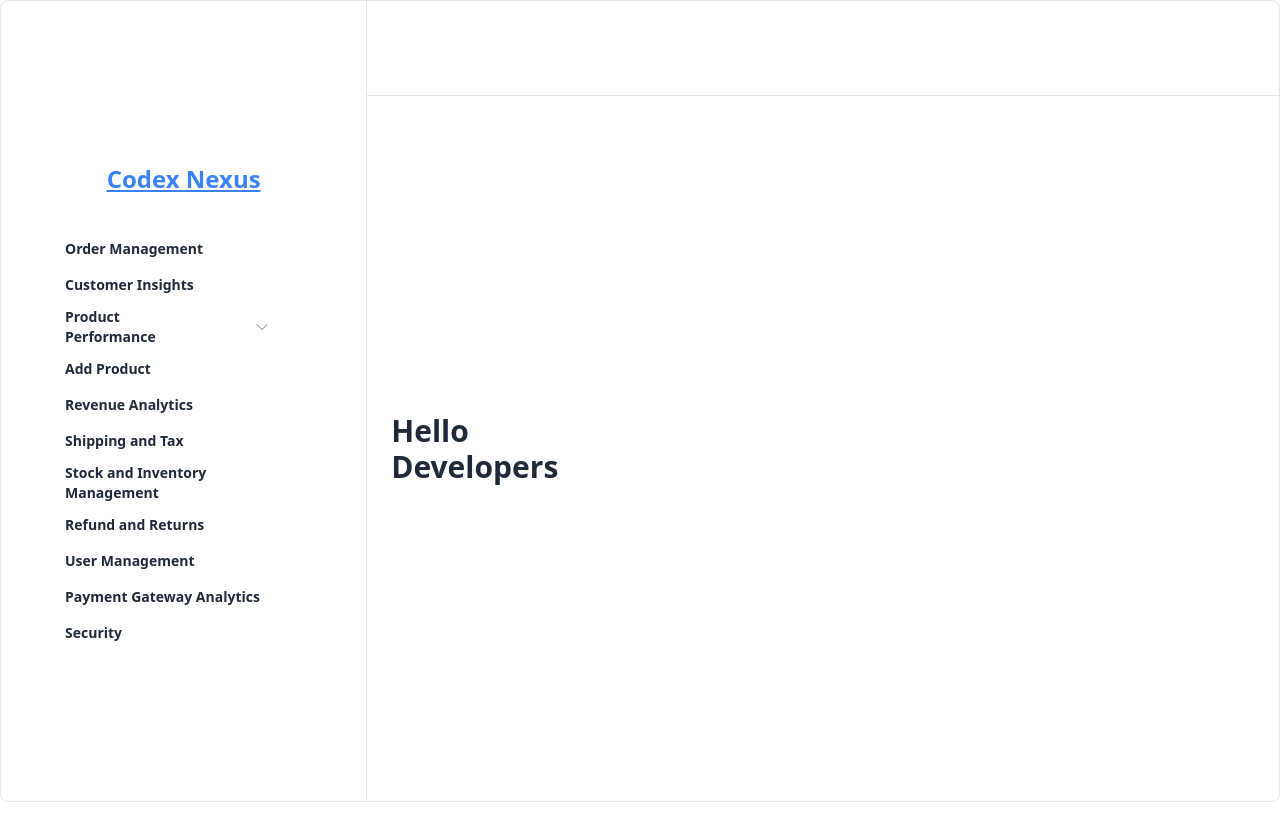
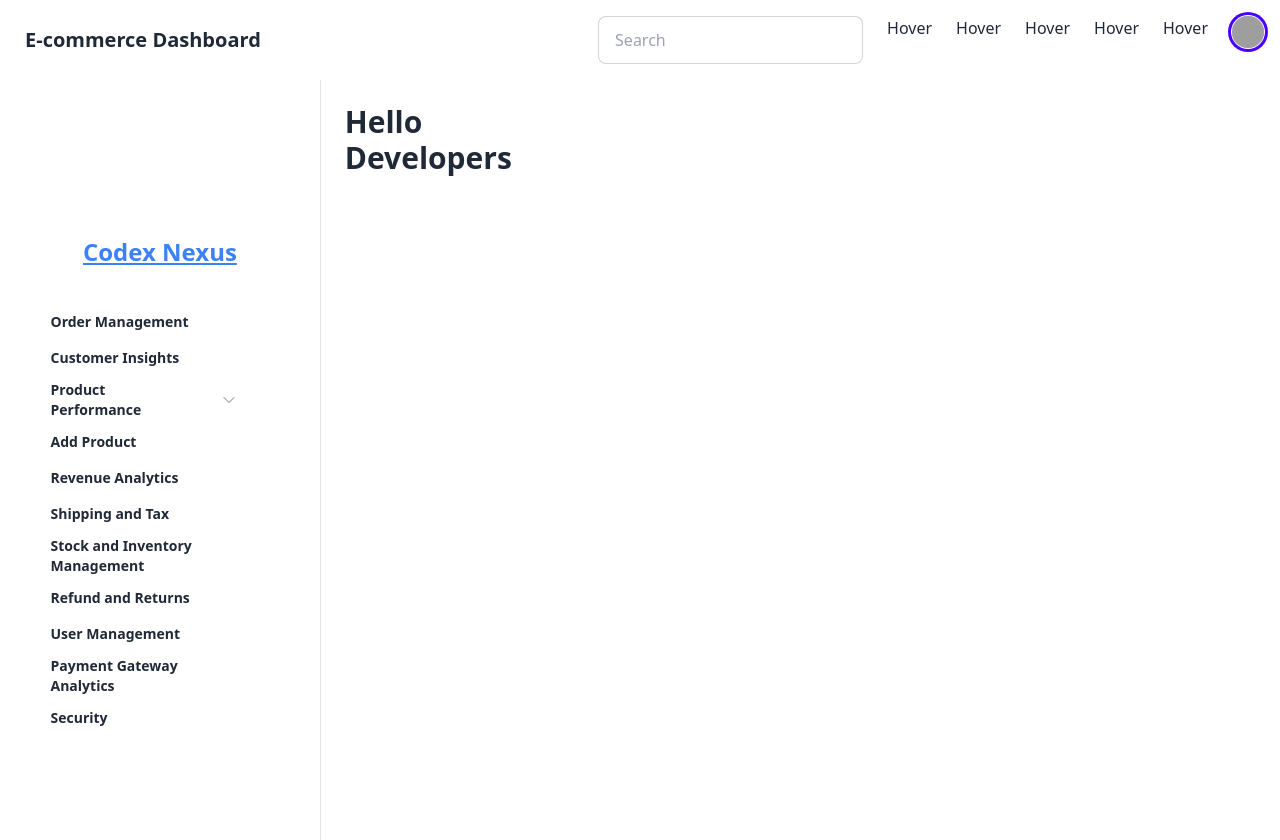
Before and after one commit to codex-devware/Codex-Nexus, a React (Vite) app in the folder client/: page / in a window 1280 px wide. Shown: the top 840 px of the page. Before the commit the page ends 802 px from the top, so only its background shows below. Built offline with nearby package versions, Linux system fonts and the light colour scheme; grey boxes are pictures that could not be loaded.

Commit message:
fixed navbar

```diff
--- a/client/src/components/Topbar/Topbar.jsx
+++ b/client/src/components/Topbar/Topbar.jsx
@@ -1,5 +1,174 @@
 const Topbar = () => {
-  return <div></div>;
+  return (
+    <>
+      <div className="navbar flex justify-between bg-base-100 align-middle">
+        <div className="flex">
+          <a className="btn btn-ghost text-xl">E-commerce Dashboard</a>
+        </div>
+
+        <div className="flex justify-end">
+          <div className="">
+            <ul className="hidden lg:flex m-2 gap-6">
+              <li>
+                <input
+                  type="text"
+                  placeholder="Search"
+                  className="input input-bordered w-24 md:w-auto"
+                />
+              </li>
+              <li>
+                <div className="dropdown dropdown-hover">
+                  <div tabIndex={0} role="button">
+                    Hover
+                  </div>
+                  <ul
+                    tabIndex={0}
+                    className="dropdown-content z-[1] menu p-2 shadow bg-base-100 rounded-box w-52 mt-4 -ml-4"
+                  >
+                    <li>
+                      <a>Item 1</a>
+                    </li>
+                    <li>
+                      <a>Item 2</a>
+                    </li>
+                  </ul>
+                </div>
+              </li>
+              <li>
+                <div className="dropdown dropdown-hover">
+                  <div tabIndex={0} role="button">
+                    Hover
+                  </div>
+                  <ul
+                    tabIndex={0}
+                    className="dropdown-content z-[1] menu p-2 shadow bg-base-100 rounded-box w-52 mt-4 -ml-10"
+                  >
+                    <li>
+                      <a>Item 1</a>
+                    </li>
+                    <li>
+                      <a>Item 2</a>
+                    </li>
+                  </ul>
+                </div>
+              </li>
+              <li>
+                <div className="dropdown dropdown-hover">
+                  <div tabIndex={0} role="button">
+                    Hover
+                  </div>
+                  <ul
+                    tabIndex={0}
+                    className="dropdown-content z-[1] menu p-2 shadow bg-base-100 rounded-box w-52 -ml-10 mt-4"
+                  >
+                    <li>
+                      <a>Item 1</a>
+                    </li>
+                    <li>
+                      <a>Item 2</a>
+                    </li>
+                  </ul>
+                </div>
+              </li>
+              <li>
+                <div className="dropdown dropdown-hover">
+                  <div tabIndex={0} role="button">
+                    Hover
+                  </div>
+                  <ul
+                    tabIndex={0}
+                    className="dropdown-content z-[1] menu p-2 shadow bg-base-100 rounded-box w-52 mt-4 -ml-20"
+                  >
+                    <li>
+                      <a>Item 1</a>
+                    </li>
+                    <li>
+                      <a>Item 2</a>
+                    </li>
+                  </ul>
+                </div>
+              </li>
+              <li>
+                <div className="dropdown dropdown-hover">
+                  <div tabIndex={0} role="button">
+                    Hover
+                  </div>
+                  <ul
+                    tabIndex={0}
+                    className="dropdown-content z-[1] menu p-2 shadow bg-base-100 rounded-box w-52 -ml-28 mt-4"
+                  >
+                    <li>
+                      <a>Item 1</a>
+                    </li>
+                    <li>
+                      <a>Item 2</a>
+                    </li>
+                  </ul>
+                </div>
+              </li>
+              <li>
+                <div className="dropdown dropdown-hover">
+                  <div
+                    tabIndex={0}
+                    role="button"
+                    className="bg-transparent border-none shadow-none"
+                  >
+                    <div className="avatar">
+                      <div className="w-8 rounded-full ring ring-primary ring-offset-base-100 ring-offset-1">
+                        <img src="https://daisyui.com/images/stock/photo-1534528741775-53994a69daeb.jpg" />
+                      </div>
+                    </div>
+                  </div>
+                  <ul
+                    tabIndex={0}
+                    className="dropdown-content z-[1] -ml-40 menu p-2 shadow bg-base-100 rounded-box w-52 mt-1"
+                  >
+                    <li>
+                      <a>Item 1</a>
+                    </li>
+                    <li>
+                      <a>Item 2</a>
+                    </li>
+                  </ul>
+                </div>
+              </li>
+            </ul>
+          </div>
+          {/* small device */}
+          {/* <div className="dropdown">
+            <div tabIndex={0} role="button" className="btn btn-ghost lg:hidden">
+              <svg
+                xmlns="http://www.w3.org/2000/svg"
+                className="h-5 w-5"
+                fill="none"
+                viewBox="0 0 24 24"
+                stroke="currentColor"
+              >
+                <path
+                  strokeLinecap="round"
+                  strokeLinejoin="round"
+                  strokeWidth="2"
+                  d="M4 6h16M4 12h8m-8 6h16"
+                />
+              </svg>
+            </div>
+
+            <ul
+              tabIndex={0}
+              className="dropdown-content z-[1] menu p-2 shadow bg-base-100 rounded-box w-52 -ml-40"
+            >
+              <li>
+                <a>Item 1</a>
+              </li>
+              <li>
+                <a>Item 2</a>
+              </li>
+            </ul>
+          </div> */}
+        </div>
+      </div>
+    </>
+  );
 };
 
 export default Topbar;
--- a/client/src/components/layout/MainLayout.jsx
+++ b/client/src/components/layout/MainLayout.jsx
@@ -1,39 +1,29 @@
-import Sidebar from "../Sidebar/Sidebar";
+import Sidebar from '../Sidebar/Sidebar';
+import Topbar from '../Topbar/Topbar';
+
 import {
   ResizableHandle,
   ResizablePanel,
   ResizablePanelGroup,
-} from "../ui/resizable";
+} from '../ui/resizable';
 
 export function MainLayout({ children }) {
   return (
-    <ResizablePanelGroup
-      direction="horizontal"
-      className="max-w-screen rounded-lg border"
-    >
-      <ResizablePanel defaultSize={20}>
-        <div className="flex h-screen items-center justify-center p-6">
-          <span className="font-semibold">
+    <>
+      <Topbar />
+      <ResizablePanelGroup direction='horizontal'>
+        <ResizablePanel defaultSize={25}>
+          <div className='flex min-h-screen items-center justify-center p-6'>
             <Sidebar />
-          </span>
-        </div>
-      </ResizablePanel>
-      <ResizableHandle />
-      <ResizablePanel defaultSize={50}>
-        <ResizablePanelGroup direction="vertical">
-          <ResizablePanel defaultSize={10}>
-            <div className="flex h-full items-center justify-center p-6">
-              <span className="font-semibold"></span>
           </div>
         </ResizablePanel>
         <ResizableHandle />
         <ResizablePanel defaultSize={75}>
-            <div className="flex h-full items-center justify-center p-6">
-              <span className="font-semibold">{children}</span>
+          <div className='flex items-center justify-center p-6'>
+            <span className='font-semibold'>{children}</span>
           </div>
         </ResizablePanel>
       </ResizablePanelGroup>
-      </ResizablePanel>
-    </ResizablePanelGroup>
+    </>
   );
 }
```
Lines whose indentation alone changed are shown as unchanged.
